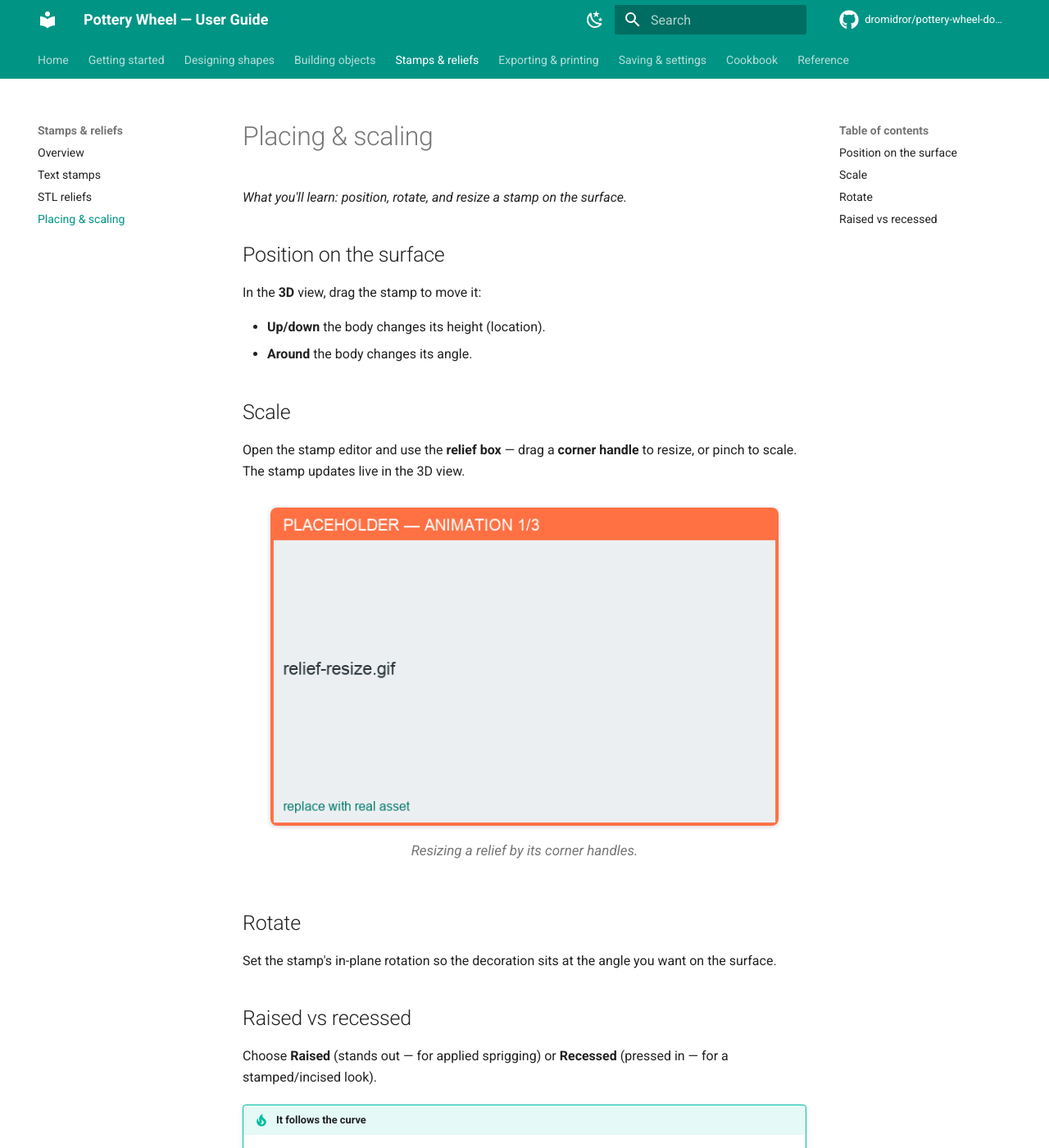
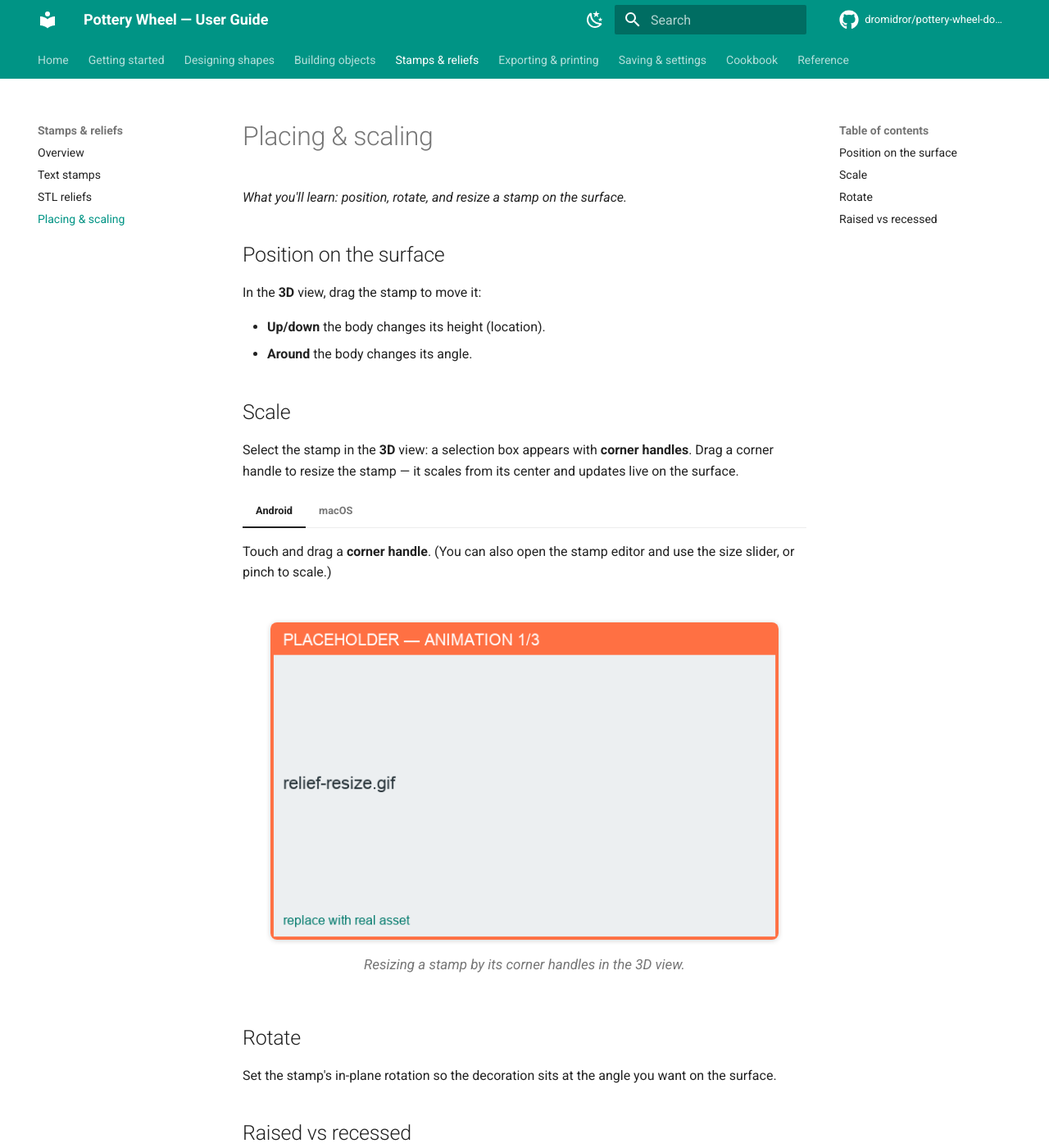
Before and after one commit to dromidror/pottery-wheel-docs, an MkDocs documentation site: the page built from docs/stamps/placing.md, in a window 1280 px wide and 1400 px high. Shown: the whole window at 82% size. Built offline with MkDocs 1.6.1 and Material for MkDocs 9.7.7, drawn with Linux system fonts in a browser that asks for light colours; comment, search, counter and statistics services are not loaded.

Commit message:
Docs: 3D-view corner-resize, stamp-in-STL export, text/relief are separate
- Placing & scaling + overview: resize a stamp by dragging a corner handle
  in the 3D view (touch on Android, click on macOS); plain drag moves it.
- Overview: text and relief are separate items (not one combined stamp);
  they can overlap. Add via the Text / Relief templates.
- Export STL: note that stamps (text + relief) are merged into the piece and
  print with the ware.
- Troubleshooting: update the resize answer; add a note that recessed stamps
  don't yet print as a carved cavity (known limitation).

```diff
--- a/docs/stamps/placing.md
+++ b/docs/stamps/placing.md
@@ -9,12 +9,21 @@ In the **3D** view, drag the stamp to move it:
 - **Around** the body changes its angle.
 
 ## Scale
-Open the stamp editor and use the **relief box** — drag a **corner handle** to resize, or
-pinch to scale. The stamp updates live in the 3D view.
+Select the stamp in the **3D** view: a selection box appears with **corner handles**. Drag
+a corner handle to resize the stamp — it scales from its center and updates live on the
+surface.
+
+=== "Android"
+    Touch and drag a **corner handle**. (You can also open the stamp editor and use the size
+    slider, or pinch to scale.)
+
+=== "macOS"
+    Click and drag a **corner handle**. A plain drag on the stamp body moves it instead; no
+    modifier key is needed to resize.
 
 <figure markdown>
   ![Animation: dragging a corner handle to resize the relief](../assets/animations/relief-resize.gif){ width="620" }
-  <figcaption>Resizing a relief by its corner handles.</figcaption>
+  <figcaption>Resizing a stamp by its corner handles in the 3D view.</figcaption>
 </figure>
 
 ## Rotate
```
Also changed, not shown: docs/exporting/stl.md (+2 -0 lines), docs/reference/troubleshooting.md (+9 -2 lines), docs/stamps/overview.md (+7 -5 lines).
